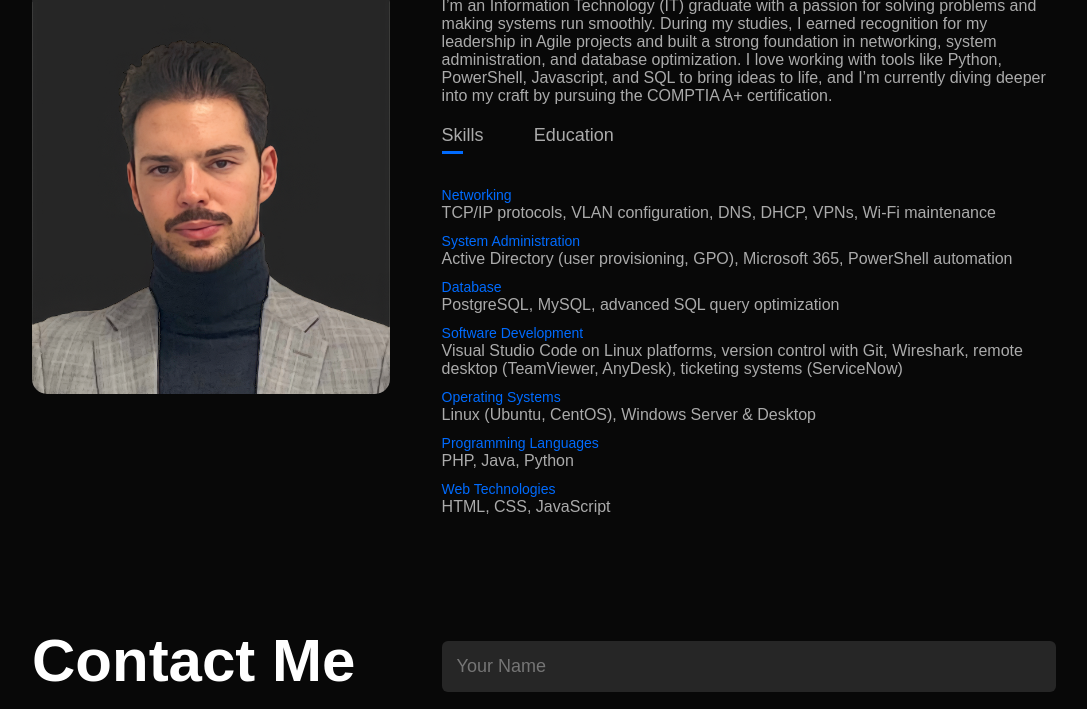
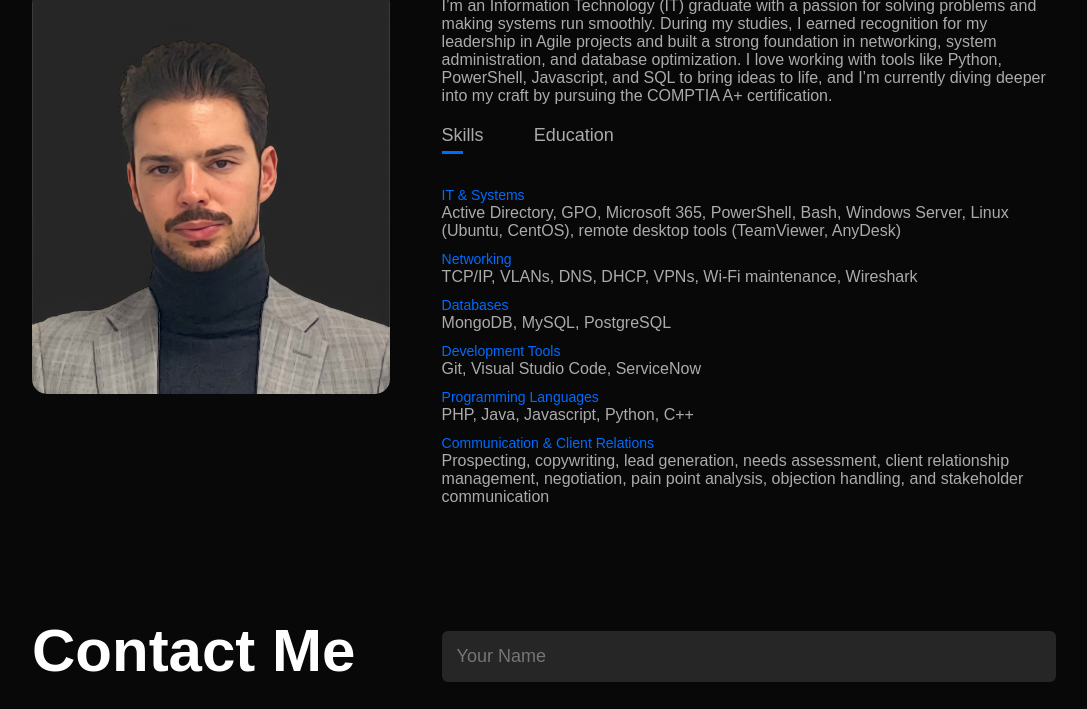
Before and after one commit to ddejanoski/personal_portfolio, a plain HTML site: page index.html in a window 1280 px wide. Shown: the part 962-1671 px from the top of the page, without its empty margins (96-1183 px from the left). Drawn offline with Linux system fonts and the light colour scheme.

Commit message:
changed resume, removed graduation date, updated skills

```diff
--- a/index.html
+++ b/index.html
@@ -51,13 +51,12 @@
                 <!-- SKILLS TAB -->
                 <div class="tab-contents active-tab" id="skills">
                     <ul>
-                        <li><span>Networking</span><br>TCP/IP protocols, VLAN configuration, DNS, DHCP, VPNs, Wi-Fi maintenance</li>
-                        <li><span>System Administration</span><br>Active Directory (user provisioning, GPO), Microsoft 365, PowerShell automation</li>
-                        <li><span>Database</span><br>PostgreSQL, MySQL, advanced SQL query optimization</li>
-                        <li><span>Software Development</span><br>Visual Studio Code on Linux platforms, version control with Git, Wireshark, remote desktop (TeamViewer, AnyDesk), ticketing systems (ServiceNow)</li>
-                        <li><span>Operating Systems</span><br>Linux (Ubuntu, CentOS), Windows Server & Desktop</li>
-                        <li><span>Programming Languages</span><br>PHP, Java, Python</li>
-                        <li><span>Web Technologies</span><br>HTML, CSS, JavaScript</li>
+                        <li><span>IT & Systems</span><br>Active Directory, GPO, Microsoft 365, PowerShell, Bash, Windows Server, Linux (Ubuntu, CentOS), remote desktop tools (TeamViewer, AnyDesk)</li>
+                        <li><span>Networking</span><br>TCP/IP, VLANs, DNS, DHCP, VPNs, Wi-Fi maintenance, Wireshark</li>
+                        <li><span>Databases</span><br>MongoDB, MySQL, PostgreSQL</li>
+                        <li><span>Development Tools</span><br>Git, Visual Studio Code, ServiceNow</li>
+                        <li><span>Programming Languages</span><br>PHP, Java, Javascript, Python, C++<li>
+                        <li><span>Communication & Client Relations</span><br>Prospecting, copywriting, lead generation, needs assessment, client relationship management, negotiation, pain point analysis, objection handling, and stakeholder communication</li>
                     </ul>
                 </div>
 
@@ -77,7 +76,7 @@
                     <ul>
                         <li><span>Degree</span><br>Bachelor of Science in Information Technology</li>
                         <li><span>Institution</span><br>New Jersey Institute of Technology (NJIT), Newark, NJ</li>
-                        <li><span>Graduation</span><br>May 2023, 4.0 GPA (summa cum laude)</li>
+                        <li><span>Academic Performance</span><br>4.0 GPA (summa cum laude)</li>
                         <li><span>Specialization</span><br>Management Information Systems (MIS)</li>
                         <li><span>Award</span><br>Best Overall Project Manager for Senior Capstone (December 2022)</li>
                     </ul>
@@ -155,7 +154,6 @@
             <div class="contact-left">
                 <h1 class="sub-title">Contact Me</h1>
                 <p><i class="fas fa-paper-plane"></i> ddejanoski@hotmail.com</p>
-                <p><i class="fas fa-phone-square-alt"></i> +1 (551)-795 4964</p>
                 <div class="social-icons">
                     <a href="https://facebook.com/"><i class="fab fa-facebook"></i></a>
                     <a href=""><i class="fab fa-twitter-square"></i></a>
```
Also changed, not shown: style.css (line endings or trailing spaces), 1 other file.
